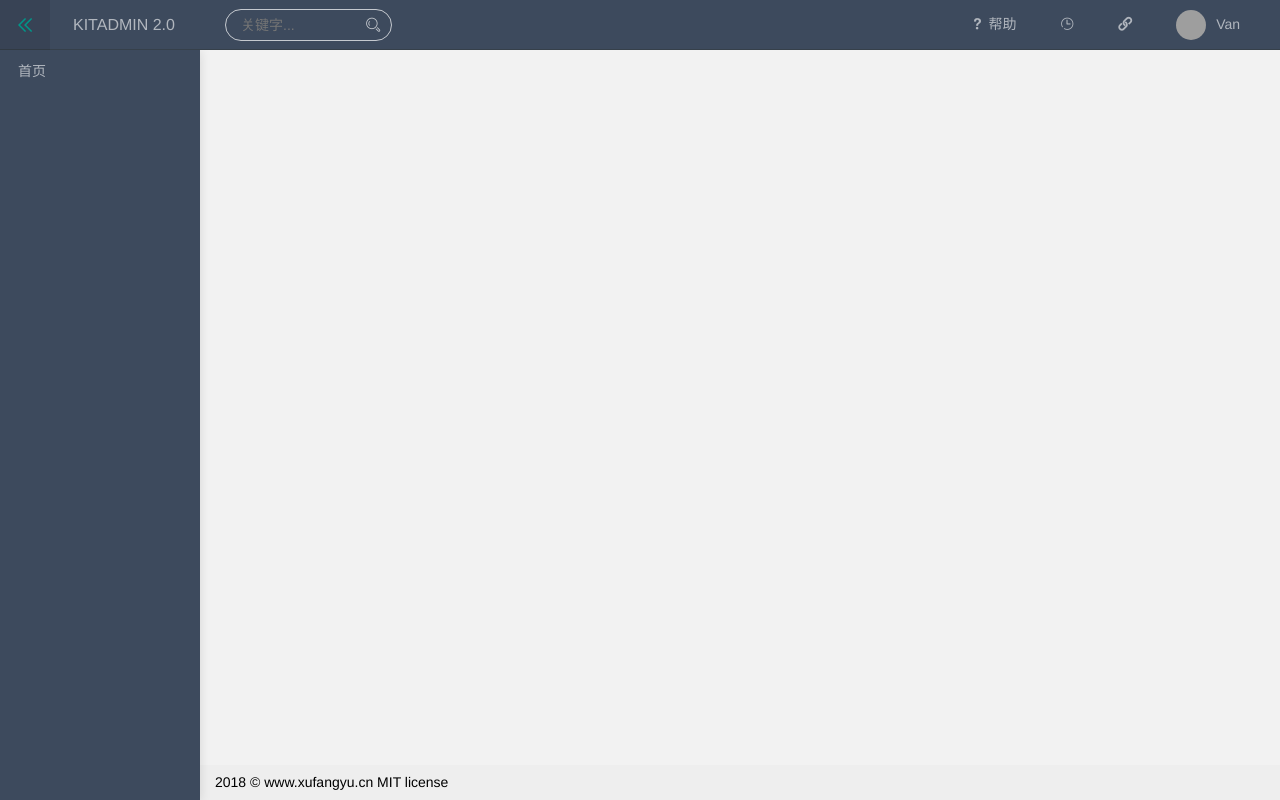
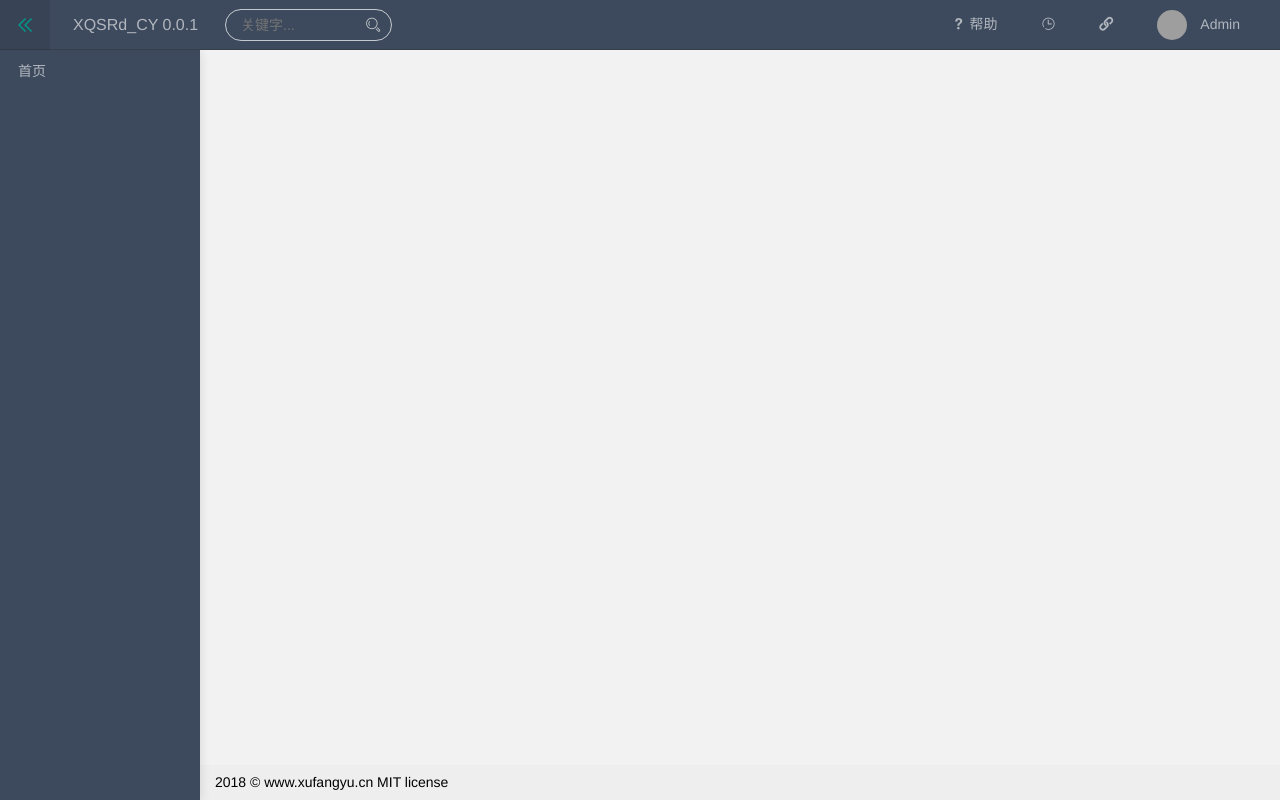
Before and after one commit to xufangyu/my_admin, a website: page src/index.html in a window 1280 px wide. Drawn offline with nearby package versions, Linux system fonts and the light colour scheme; files that its build step writes are made by us from their sources; grey boxes are pictures that could not be loaded.

Commit message:
界面更改
登录成功后展示用户名
登陆界面remember-me未选中时不传remember-me参数，不然会被后台捕获

```diff
--- a/src/index.html
+++ b/src/index.html
@@ -22,7 +22,7 @@
           <i class="layui-icon">&#xe65a;</i>
         </div>
         <div class="layui-logo-brand">
-          <a href="#/">KITADMIN 2.0</a>
+          <a href="#/">XQSRd_CY 0.0.1 </a>
         </div>
       </div>
       <div class="layui-layout-left">
@@ -55,8 +55,9 @@
           </li>
           <li class="kit-item">
             <a href="javascript:;">
-              <span>
-                <img src="http://m.zhengjinfan.cn/images/0.jpg" class="layui-nav-img">Van
+              <img src="http://m.zhengjinfan.cn/images/0.jpg" class="layui-nav-img">
+              <span id="user_loginName">
+                Admin
               </span>
             </a>
             <ul class="kit-nav-child kit-nav-right">
--- a/src/js/admin.js
+++ b/src/js/admin.js
@@ -429,6 +429,8 @@ layui.define(mods, function(exports) {
         var username = data.username;
         sessionStorage.setItem('loginName',loginName);
         sessionStorage.setItem('username',username);
+        var loginNameSpan = $("#user_loginName");
+        loginNameSpan.html(username);
         _data = data.menuList;
       }
     };
```
Also changed, not shown: src/login.html (+6 -0 lines).
